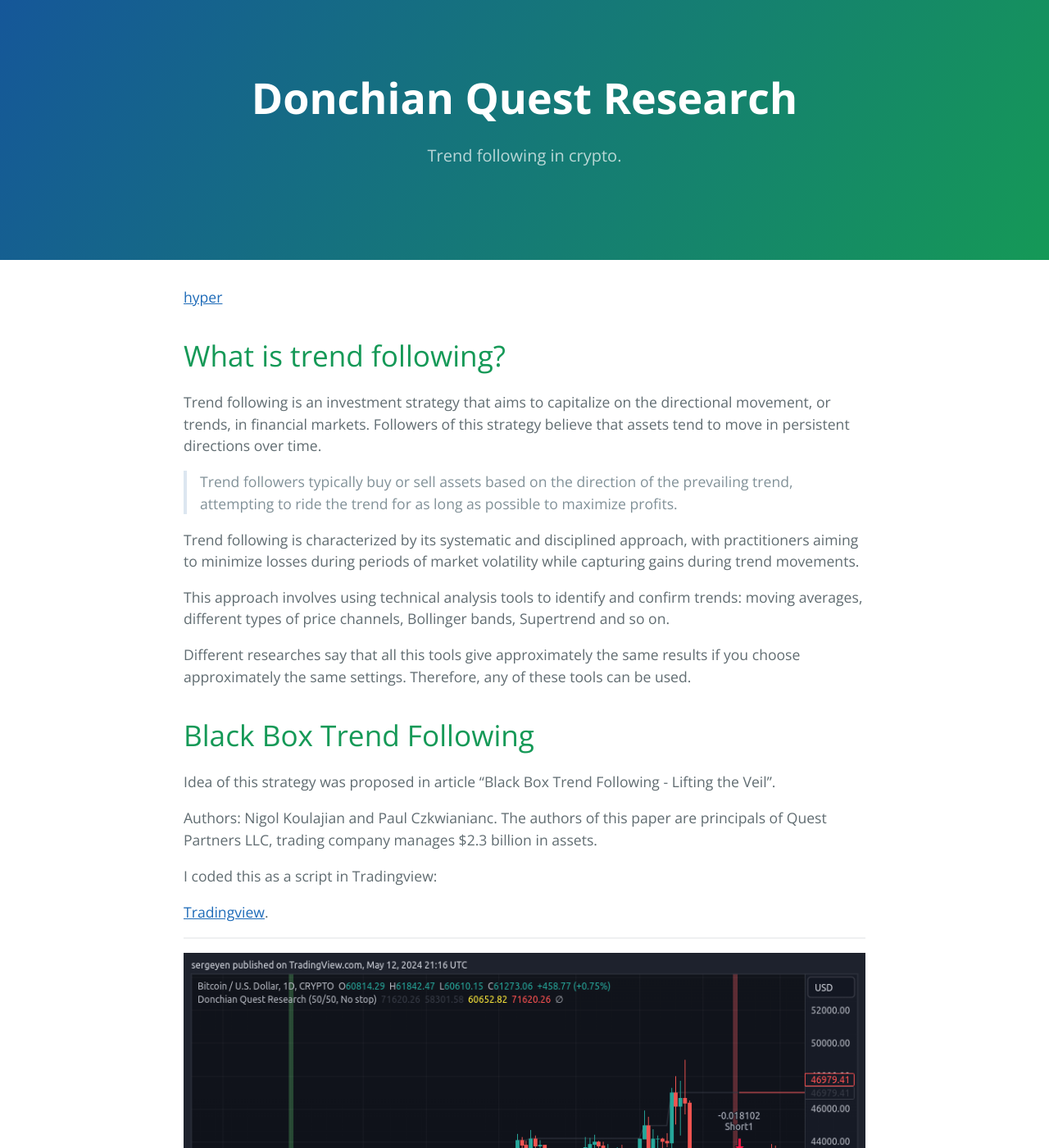
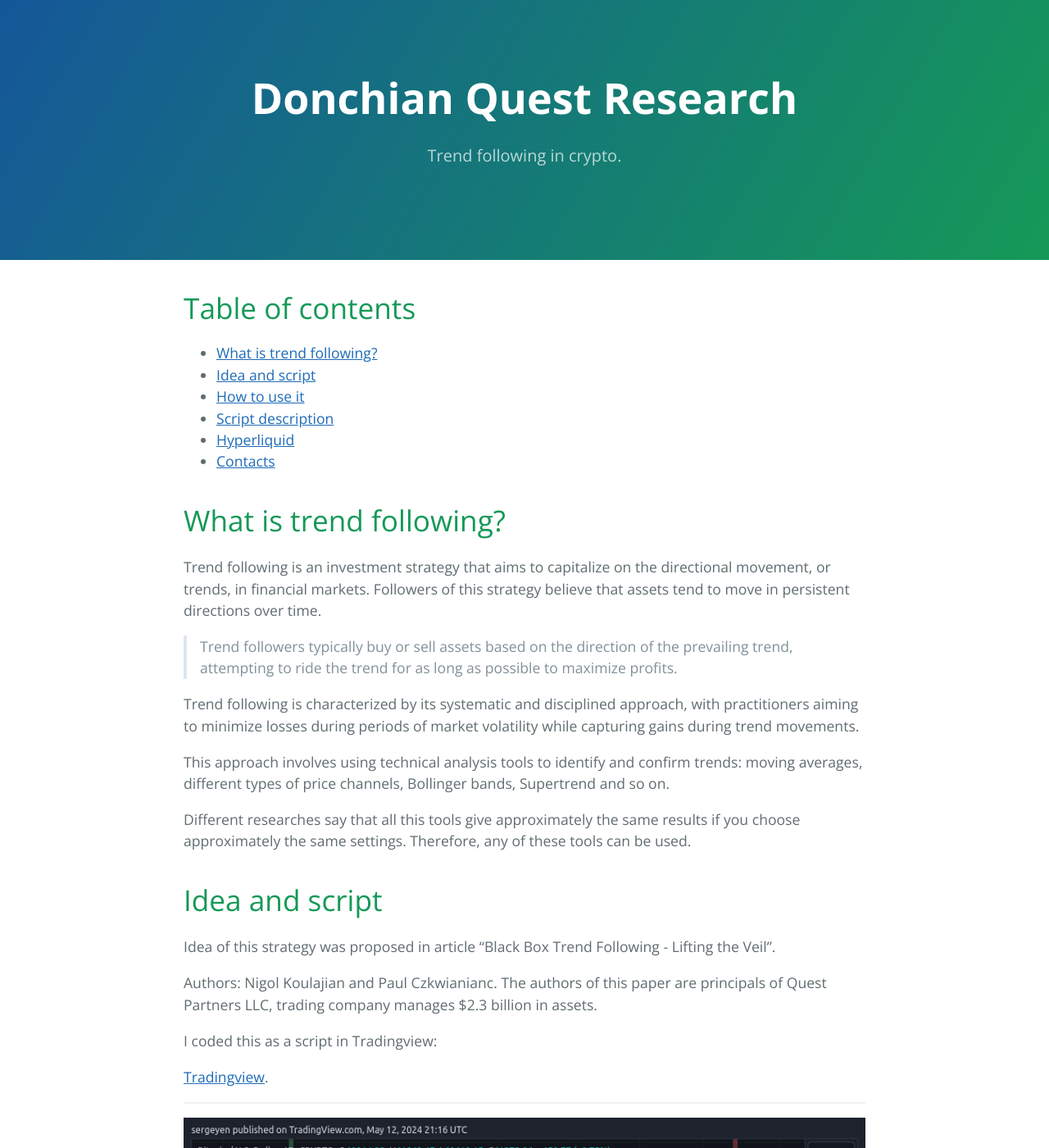
Before and after one commit to sergeyen7/sergeyen7.github.io, a Jekyll site: the page built from index.md, in a window 1280 px wide and 1400 px high. Shown: the whole window at 82% size. Built offline with Jekyll 4.4.1, drawn with Linux system fonts in a browser that asks for light colours.

Commit message:
Update index.md

```diff
--- a/index.md
+++ b/index.md
@@ -3,7 +3,14 @@ layout: default
 title: Donchian Quest Research
 description: Trend following in crypto.
 ---
-[hyper](#hyperliquid)
+# Table of contents
+* [What is trend following?](#what-is-trend-following)
+* [Idea and script](#idea-and-script)
+* [How to use it](#how-to-use-it)
+* [Script description](#script-description)
+* [Hyperliquid](#hyperliquid)
+* [Contacts](#contacts)
+
 # What is trend following?
 
 Trend following is an investment strategy that aims to capitalize on the directional movement, or trends, in financial markets. Followers of this strategy believe that assets tend to move in persistent directions over time.
@@ -17,7 +24,7 @@ This approach involves using technical analysis tools to identify and confirm tr
 Different researches say that all this tools give approximately the same results if you choose approximately the same settings. Therefore, any of these tools can be used.
 
 
-# Black Box Trend Following
+# Idea and script
 
 Idea of this strategy was proposed in article "Black Box Trend Following - Lifting the Veil".
 
```
